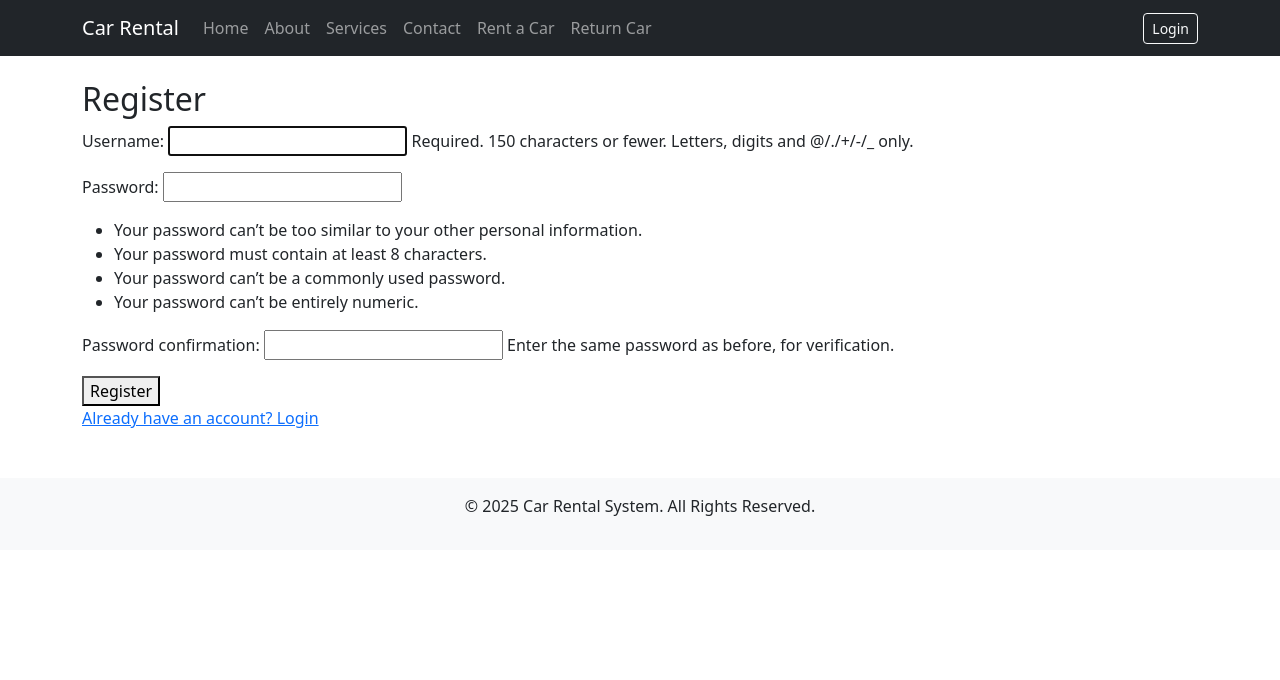
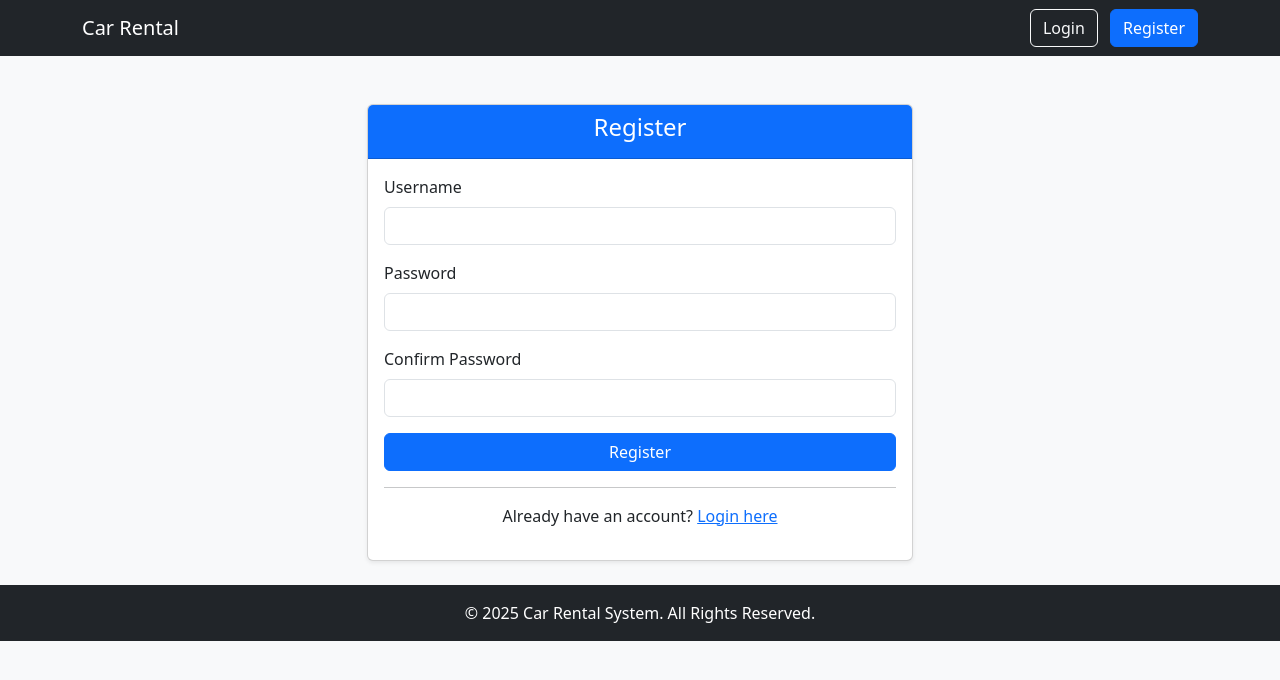
Before and after one commit to EidAbdullahi/car-rental-application, a Django app: page /register/ in a window 1280 px wide. Shown: the top 680 px of the page. Run offline with Django 4.2, Linux system fonts and the light colour scheme.

Commit message:
commit changes

```diff
--- a/carrentalapp/templates/base.html
+++ b/carrentalapp/templates/base.html
@@ -6,6 +6,7 @@
     <title>Car Rental</title>
 
     <!-- Bootstrap CSS -->
+    <link rel="stylesheet" href="https://cdn.jsdelivr.net/npm/bootstrap@5.3.0/dist/css/bootstrap.min.css">
     <link href="https://cdn.jsdelivr.net/npm/bootstrap@5.3.0/dist/css/bootstrap.min.css" rel="stylesheet">
 </head>
 <body>
@@ -25,7 +26,7 @@
                     <li class="nav-item"><a class="nav-link" href="{% url 'return_car' %}">Return Car</a></li>
                 </ul>
 
-                <!-- Right side of the navbar -->
+                <!-- Right side of navbar -->
                 <ul class="navbar-nav ms-auto">
                     {% if user.is_authenticated %}
                         <li class="nav-item">
@@ -33,7 +34,10 @@
                         </li>
                     {% else %}
                         <li class="nav-item">
-                            <a class="btn btn-outline-light btn-sm" href="{% url 'login' %}">Login</a>
+                            <a class="btn btn-outline-light btn-sm me-2" href="{% url 'login' %}">Login</a>
+                        </li>
+                        <li class="nav-item">
+                            <a class="btn btn-primary btn-sm" href="{% url 'register' %}">Register</a>
                         </li>
                     {% endif %}
                 </ul>
--- a/carrentalapp/templates/carrentalapp/register.html
+++ b/carrentalapp/templates/carrentalapp/register.html
@@ -1,11 +1,60 @@
-{% extends "base.html" %}
+{% load static %}
+<!DOCTYPE html>
+<html lang="en">
+<head>
+    <meta charset="UTF-8">
+    <meta name="viewport" content="width=device-width, initial-scale=1">
+    <title>Register | Car Rental</title>
+    <link rel="stylesheet" href="https://cdn.jsdelivr.net/npm/bootstrap@5.3.0/dist/css/bootstrap.min.css">
+</head>
+<body class="bg-light">
 
-{% block content %}
-  <h2>Register</h2>
-  <form method="post">
-    {% csrf_token %}
-    {{ form.as_p }}
-    <button type="submit">Register</button>
-  </form>
-  <a href="{% url 'login' %}">Already have an account? Login</a>
-{% endblock %}
+<nav class="navbar navbar-dark bg-dark">
+    <div class="container">
+        <a class="navbar-brand" href="#">Car Rental</a>
+        <div>
+            <a href="{% url 'login' %}" class="btn btn-outline-light me-2">Login</a>
+            <a href="{% url 'register' %}" class="btn btn-primary">Register</a>
+        </div>
+    </div>
+</nav>
+
+<div class="container mt-5">
+    <div class="row justify-content-center">
+        <div class="col-md-6">
+            <div class="card shadow-sm">
+                <div class="card-header bg-primary text-white text-center">
+                    <h4>Register</h4>
+                </div>
+                <div class="card-body">
+                    <form method="POST">
+                        {% csrf_token %}
+                        <div class="mb-3">
+                            <label class="form-label">Username</label>
+                            <input type="text" class="form-control" name="username" required>
+                        </div>
+                        <div class="mb-3">
+                            <label class="form-label">Password</label>
+                            <input type="password" class="form-control" name="password1" required>
+                        </div>
+                        <div class="mb-3">
+                            <label class="form-label">Confirm Password</label>
+                            <input type="password" class="form-control" name="password2" required>
+                        </div>
+                        <button type="submit" class="btn btn-primary w-100">Register</button>
+                    </form>
+                    <hr>
+                    <p class="text-center">Already have an account? <a href="{% url 'login' %}">Login here</a></p>
+                </div>
+            </div>
+        </div>
+    </div>
+</div>
+
+<footer class="text-center mt-4 py-3 bg-dark text-white">
+    © 2025 Car Rental System. All Rights Reserved.
+</footer>
+
+<script src="https://cdn.jsdelivr.net/npm/bootstrap@5.3.0/dist/js/bootstrap.bundle.min.js"></script>
+</body>
+</html>
--- a/carrentalapp/templates/contact.html
+++ b/carrentalapp/templates/contact.html
@@ -2,5 +2,5 @@
 {% block content %}
     <h2>Contact Us</h2>
     <p>Email: support@carrental.com</p>
-    <p>Phone: +123-456-7890</p>
+    <p>Phone: +254798883849</p>
 {% endblock %}
--- a/myrental/settings.py
+++ b/myrental/settings.py
@@ -142,6 +142,5 @@ STATIC_URL = 'static/'
 STATICFILES_DIRS = [
     os.path.join(BASE_DIR, 'carrentalapp', 'static'),
 ]
-LOGIN_REDIRECT_URL = '/'
-LOGOUT_REDIRECT_URL = '/login/'
-LOGIN_URL = '/login/'  # Redirects to your login page
+LOGIN_REDIRECT_URL = '/'  # Redirect to home page after login
+LOGOUT_REDIRECT_URL = '/'  # Redirect to home page after logout
```
Also changed, not shown: db.sqlite3.
